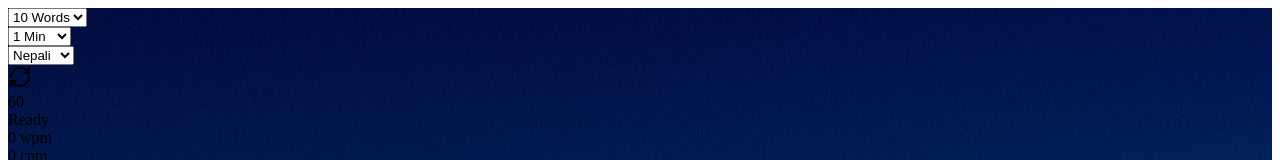
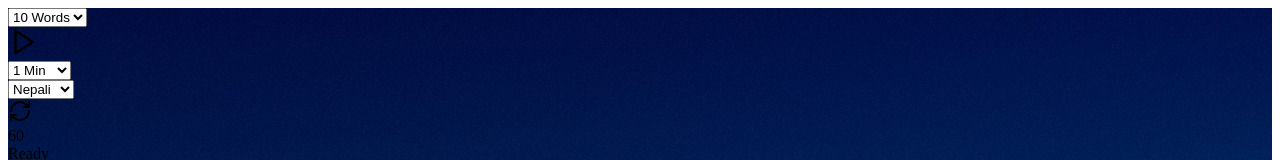
Before and after one commit to Santoshkurmi/speed_typing_electron_app, a React (Vite) app in the folder src/renderer/: page / in a window 1280 px wide. Shown: the top 160 px of the page. Built offline with nearby package versions, Linux system fonts and the light colour scheme; no server answers.

Commit message:
Added music

```diff
--- a/src/renderer/src/TypingBox.tsx
+++ b/src/renderer/src/TypingBox.tsx
@@ -1,8 +1,9 @@
 import React, { useState, useEffect, useRef } from 'react';
-import { RefreshCw } from 'lucide-react';
+import { PauseIcon, Play, RefreshCw } from 'lucide-react';
 import nepaliCorpus from "./assets/nepali.txt";
 import englishCorpus from "./assets/english.txt";
 import wallpaer from "./assets/bg.jpg";
+import music from "./assets/music.m4a";
 import { tmpdir } from 'os';
 
 const keyToNep: any = {
@@ -136,9 +137,13 @@ export default function TypingBox() {
   const textAreaRef = useRef<HTMLTextAreaElement>(null);
   const [result, setResult] = useState({ accuracy: 0, wrong: 0, right: 0 })
 
+  const playerRef = useRef<HTMLAudioElement>(null)
+  const [playing,setPlaying] = useState(false)
+
   // const words = useMemo(() => text.split(" "), [text]);
   // const []
   const [fileContent, setFileContent] = useState<string[]>([]);
+
 
 
   useEffect(() => {
@@ -346,6 +351,12 @@ export default function TypingBox() {
     }//
   }
 
+  const toggleMusic = ()=>{
+    if(!playing)
+      playerRef.current?.play()
+    else playerRef.current?.pause()
+  }
+
   // console.log(duration)
 
   return (
@@ -353,14 +364,16 @@ export default function TypingBox() {
       style={{ backgroundImage: `url(${wallpaer})` }}
       className={"flex select-none  font-serif bg-cover bg-center  flex-col items-center justify-center min-h-screen  text-white   p-4 "}>
 
-
+      <audio ref={playerRef} onPlay={()=>setPlaying(true)} onPause={()=>setPlaying(false)}  className='bg-gray-900 text-gray-400 '>
+        <source  src={music} type='audio/mp3'/>
+      </audio>
 
 
 
       <div className="w-full   max-w-5xl relative bg-gray-700/70 rounded-lg shadow-md p-6 space-y-6">
 
 
-      <div className="langauge absolute left-10 top-10">
+      <div className="langauge absolute left-10 top-10 p-3">
             <select onChange={(e) => { setWordLength(  parseInt(e.target.value) ) ; handleReset()}} className='bg-gray-600 rounded-md p-3'>
               <option value="10">10 Words</option>
               <option value="11">11 Words</option>
@@ -375,6 +388,11 @@ export default function TypingBox() {
               <option value="20">20 Words</option>
 
             </select>
+
+          <div onClick={toggleMusic} className='absolute hover:opacity-85 active:opacity-65 top-4 -right-16'>
+            {playing?  <PauseIcon size={30} className='text-green-300 '/> :<Play size={30} className='text-red-500'/>}
+          </div>
+
           </div>
 
 
```
Also changed, not shown: 1 other file (tests, documents, lock files or other folders).
